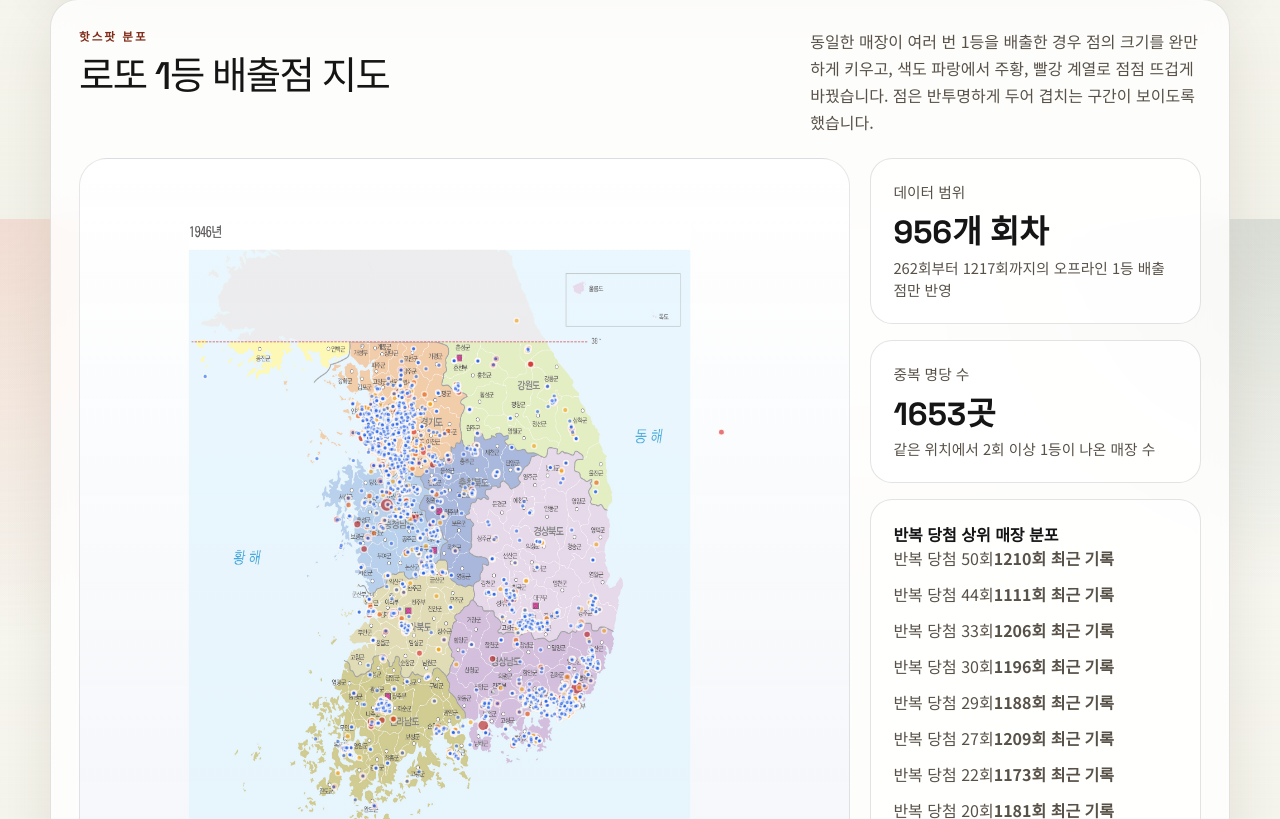
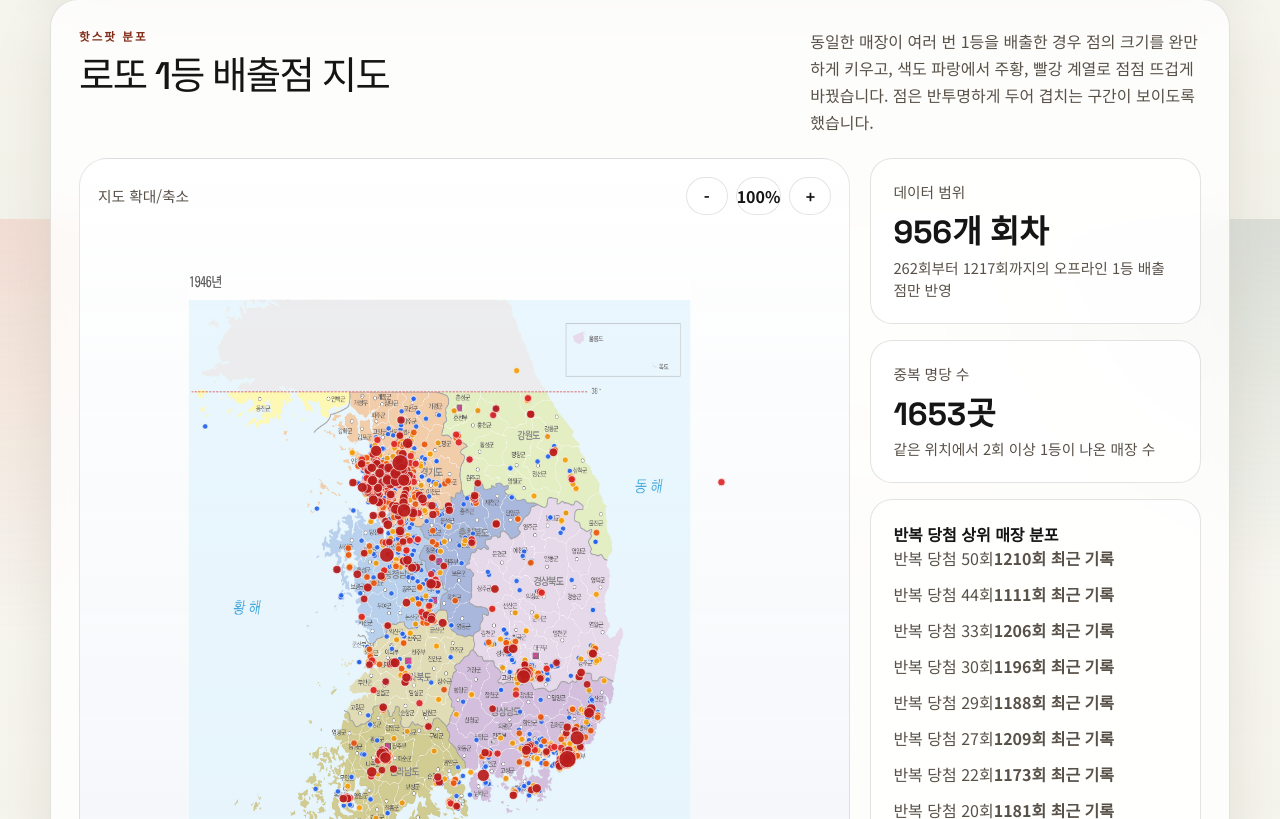
Before and after one commit to Limn8/limnlotto, a Next.js app: page /stores in a window 1280 px wide. Shown: the part 581-1400 px from the top of the page. Built offline with nearby package versions, Linux system fonts and the light colour scheme.

Commit message:
feat: refine winning store map interactions

```diff
--- a/src/app/globals.css
+++ b/src/app/globals.css
@@ -416,10 +416,48 @@ input[type="number"] {
   padding: 18px;
 }
 
+.store-map-toolbar,
+.store-map-controls {
+  display: flex;
+  align-items: center;
+}
+
+.store-map-toolbar {
+  justify-content: space-between;
+  gap: 14px;
+  margin-bottom: 12px;
+}
+
+.store-map-toolbar span {
+  color: var(--ink-soft);
+  font-size: 0.92rem;
+}
+
+.store-map-controls {
+  gap: 8px;
+}
+
+.store-map-button {
+  border: 1px solid rgba(28, 25, 23, 0.12);
+  background: rgba(255, 255, 255, 0.88);
+  color: var(--foreground);
+  min-width: 42px;
+  height: 38px;
+  border-radius: 999px;
+  font-weight: 700;
+  cursor: pointer;
+}
+
+.store-map-viewport {
+  overflow: auto;
+  border-radius: 20px;
+}
+
 .store-map-svg {
   width: 100%;
   height: auto;
   aspect-ratio: 760 / 956;
+  transition: transform 0.22s ease;
 }
 
 .korea-reference-map {
@@ -432,8 +470,8 @@ input[type="number"] {
 
 .store-hotspot {
   stroke: rgba(255, 255, 255, 0.88);
-  stroke-width: 1.5;
-  opacity: 0.62;
+  stroke-width: 0.8;
+  opacity: 0.92;
 }
 
 .network-link {
--- a/src/app/stores/page.tsx
+++ b/src/app/stores/page.tsx
@@ -1,53 +1,16 @@
 import Link from "next/link";
 
+import { StoreHotspotMap } from "@/components/store-hotspot-map";
 import {
   buildWinningStoreHotspots,
   formatKoreanDate,
   getWinningStoreDataset,
 } from "@/lib/lotto";
 
-const WIDTH = 760;
-const HEIGHT = 956;
-const MAP_IMAGE_FRAME = {
-  x: 94,
-  y: 50,
-  width: 520,
-  height: 756,
-};
-const BOUNDS = {
-  minLat: 33.0,
-  maxLat: 38.7,
-  minLng: 124.5,
-  maxLng: 131.0,
-};
-
-function projectToMap(lat: number, lng: number) {
-  const xRatio = (lng - BOUNDS.minLng) / (BOUNDS.maxLng - BOUNDS.minLng);
-  const yRatio = 1 - (lat - BOUNDS.minLat) / (BOUNDS.maxLat - BOUNDS.minLat);
-
-  return {
-    x: 92 + xRatio * (WIDTH - 198),
-    y: 118 + yRatio * (HEIGHT - 262),
-  };
-}
-
-function hotspotFill(hitCount: number) {
-  if (hitCount >= 5) return "#b91c1c";
-  if (hitCount >= 4) return "#dc2626";
-  if (hitCount >= 3) return "#ea580c";
-  if (hitCount >= 2) return "#f59e0b";
-  return "#2563eb";
-}
-
-function hotspotRadius(hitCount: number) {
-  return Math.min(9.5, 1.4 + Math.sqrt(hitCount) * 0.95);
-}
-
 export default function StoresPage() {
   const dataset = getWinningStoreDataset();
   const hotspots = buildWinningStoreHotspots(dataset.draws);
   const topHotspots = hotspots.slice(0, 8);
-  const maxHitCount = Math.max(...hotspots.map((spot) => spot.hitCount), 1);
 
   return (
     <div className="page-shell">
@@ -87,48 +50,7 @@ export default function StoresPage() {
         </div>
 
         <div className="grid gap-5 xl:grid-cols-[minmax(0,1.4fr)_minmax(280px,0.6fr)]">
-          <div className="store-map-panel">
-            <svg
-              viewBox={`0 0 ${WIDTH} ${HEIGHT}`}
-              className="store-map-svg"
-              role="img"
-              aria-label="대한민국 1등 배출점 지도"
-            >
-              <image
-                href="/south-korea-reference-map.jpg"
-                x={MAP_IMAGE_FRAME.x}
-                y={MAP_IMAGE_FRAME.y}
-                width={MAP_IMAGE_FRAME.width}
-                height={MAP_IMAGE_FRAME.height}
-                preserveAspectRatio="none"
-                className="korea-reference-map"
-              />
-
-              {hotspots.map((spot) => {
-                const point = projectToMap(spot.lat, spot.lng);
-                const radius = hotspotRadius(spot.hitCount);
-
-                return (
-                  <g key={spot.key}>
-                    <circle
-                      cx={point.x}
-                      cy={point.y}
-                      r={radius + 1.8}
-                      className="store-hotspot-glow"
-                      style={{ opacity: Math.min(0.08 + spot.hitCount / maxHitCount / 4.2, 0.24) }}
-                    />
-                    <circle
-                      cx={point.x}
-                      cy={point.y}
-                      r={radius}
-                      fill={hotspotFill(spot.hitCount)}
-                      className="store-hotspot"
-                    />
-                  </g>
-                );
-              })}
-            </svg>
-          </div>
+          <StoreHotspotMap hotspots={hotspots} />
 
           <div className="space-y-4">
             <div className="overview-card">
--- /dev/null
+++ b/src/components/store-hotspot-map.tsx
@@ -0,0 +1,133 @@
+"use client";
+
+import { useMemo, useState } from "react";
+
+import type { WinningStoreSpot } from "@/lib/lotto";
+
+const WIDTH = 760;
+const HEIGHT = 956;
+const MAP_IMAGE_FRAME = {
+  x: 94,
+  y: 50,
+  width: 520,
+  height: 756,
+};
+const BOUNDS = {
+  minLat: 33.0,
+  maxLat: 38.7,
+  minLng: 124.5,
+  maxLng: 131.0,
+};
+
+function projectToMap(lat: number, lng: number) {
+  const xRatio = (lng - BOUNDS.minLng) / (BOUNDS.maxLng - BOUNDS.minLng);
+  const yRatio = 1 - (lat - BOUNDS.minLat) / (BOUNDS.maxLat - BOUNDS.minLat);
+
+  return {
+    x: 92 + xRatio * (WIDTH - 198),
+    y: 118 + yRatio * (HEIGHT - 262),
+  };
+}
+
+function hotspotFill(hitCount: number) {
+  if (hitCount >= 5) return "#b91c1c";
+  if (hitCount >= 4) return "#dc2626";
+  if (hitCount >= 3) return "#ea580c";
+  if (hitCount >= 2) return "#f59e0b";
+  return "#2563eb";
+}
+
+function hotspotRadius(hitCount: number) {
+  return Math.min(10.5, 1.75 + Math.sqrt(hitCount) * 1.02);
+}
+
+type StoreHotspotMapProps = {
+  hotspots: WinningStoreSpot[];
+};
+
+export function StoreHotspotMap({ hotspots }: StoreHotspotMapProps) {
+  const [zoom, setZoom] = useState(1);
+
+  const layeredHotspots = useMemo(
+    () => [...hotspots].sort((left, right) => left.hitCount - right.hitCount),
+    [hotspots],
+  );
+  const maxHitCount = Math.max(...hotspots.map((spot) => spot.hitCount), 1);
+
+  return (
+    <div className="store-map-panel">
+      <div className="store-map-toolbar">
+        <span>지도 확대/축소</span>
+        <div className="store-map-controls">
+          <button
+            type="button"
+            className="store-map-button"
+            onClick={() => setZoom((current) => Math.max(0.85, Number((current - 0.15).toFixed(2))))}
+          >
+            -
+          </button>
+          <button
+            type="button"
+            className="store-map-button"
+            onClick={() => setZoom(1)}
+          >
+            100%
+          </button>
+          <button
+            type="button"
+            className="store-map-button"
+            onClick={() => setZoom((current) => Math.min(2.2, Number((current + 0.15).toFixed(2))))}
+          >
+            +
+          </button>
+        </div>
+      </div>
+
+      <div className="store-map-viewport">
+        <svg
+          viewBox={`0 0 ${WIDTH} ${HEIGHT}`}
+          className="store-map-svg"
+          role="img"
+          aria-label="대한민국 1등 배출점 지도"
+          style={{ transform: `scale(${zoom})`, transformOrigin: "50% 50%" }}
+        >
+          <image
+            href="/south-korea-reference-map.jpg"
+            x={MAP_IMAGE_FRAME.x}
+            y={MAP_IMAGE_FRAME.y}
+            width={MAP_IMAGE_FRAME.width}
+            height={MAP_IMAGE_FRAME.height}
+            preserveAspectRatio="none"
+            className="korea-reference-map"
+          />
+
+          {layeredHotspots.map((spot) => {
+            const point = projectToMap(spot.lat, spot.lng);
+            const radius = hotspotRadius(spot.hitCount);
+
+            return (
+              <g key={spot.key}>
+                <circle
+                  cx={point.x}
+                  cy={point.y}
+                  r={radius + 1.5}
+                  className="store-hotspot-glow"
+                  style={{ opacity: Math.min(0.1 + spot.hitCount / maxHitCount / 4.5, 0.22) }}
+                />
+                <circle
+                  cx={point.x}
+                  cy={point.y}
+                  r={radius}
+                  fill={hotspotFill(spot.hitCount)}
+                  className="store-hotspot"
+                >
+                  <title>{`${spot.hitCount}회 당첨`}</title>
+                </circle>
+              </g>
+            );
+          })}
+        </svg>
+      </div>
+    </div>
+  );
+}
```
